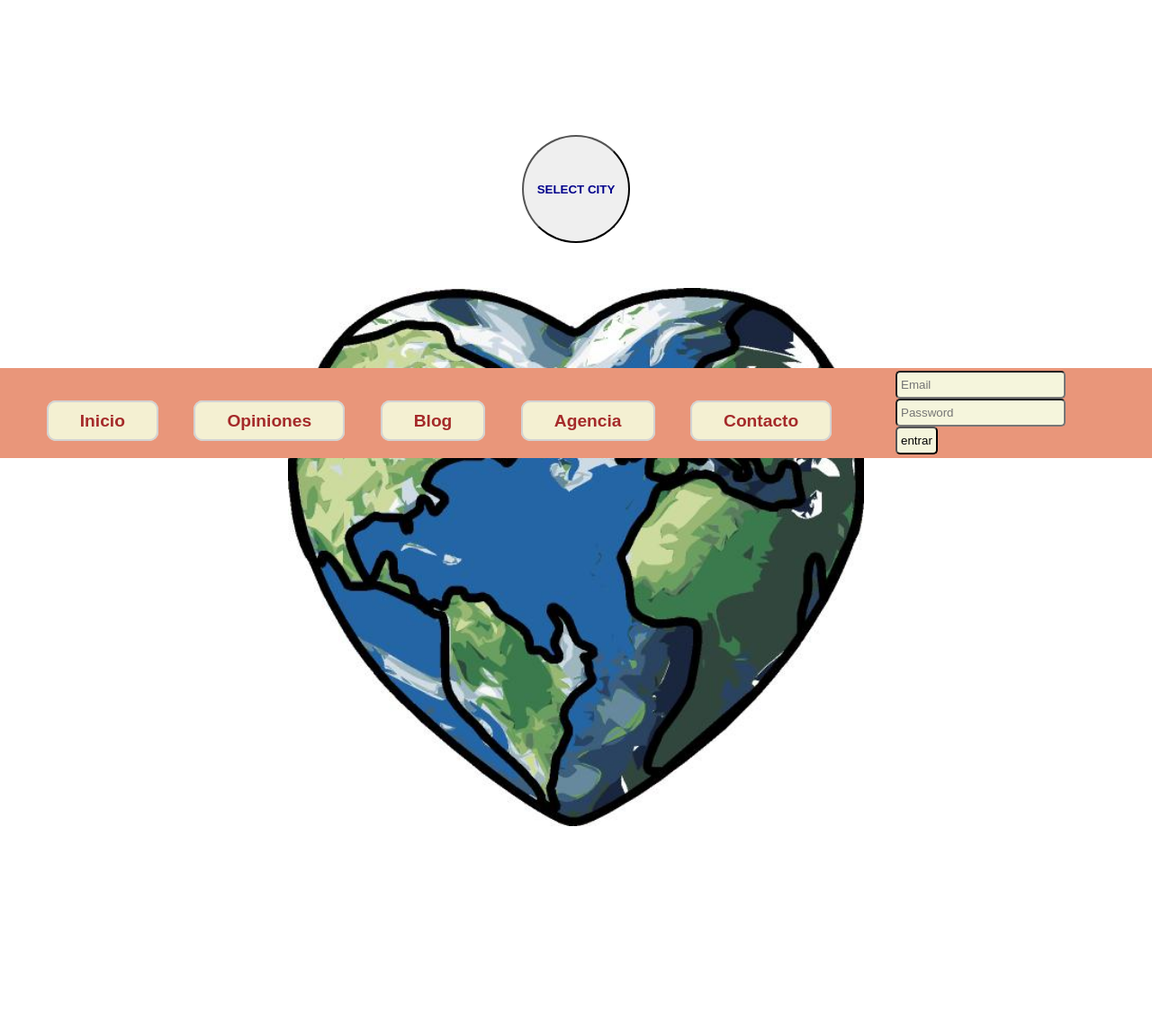
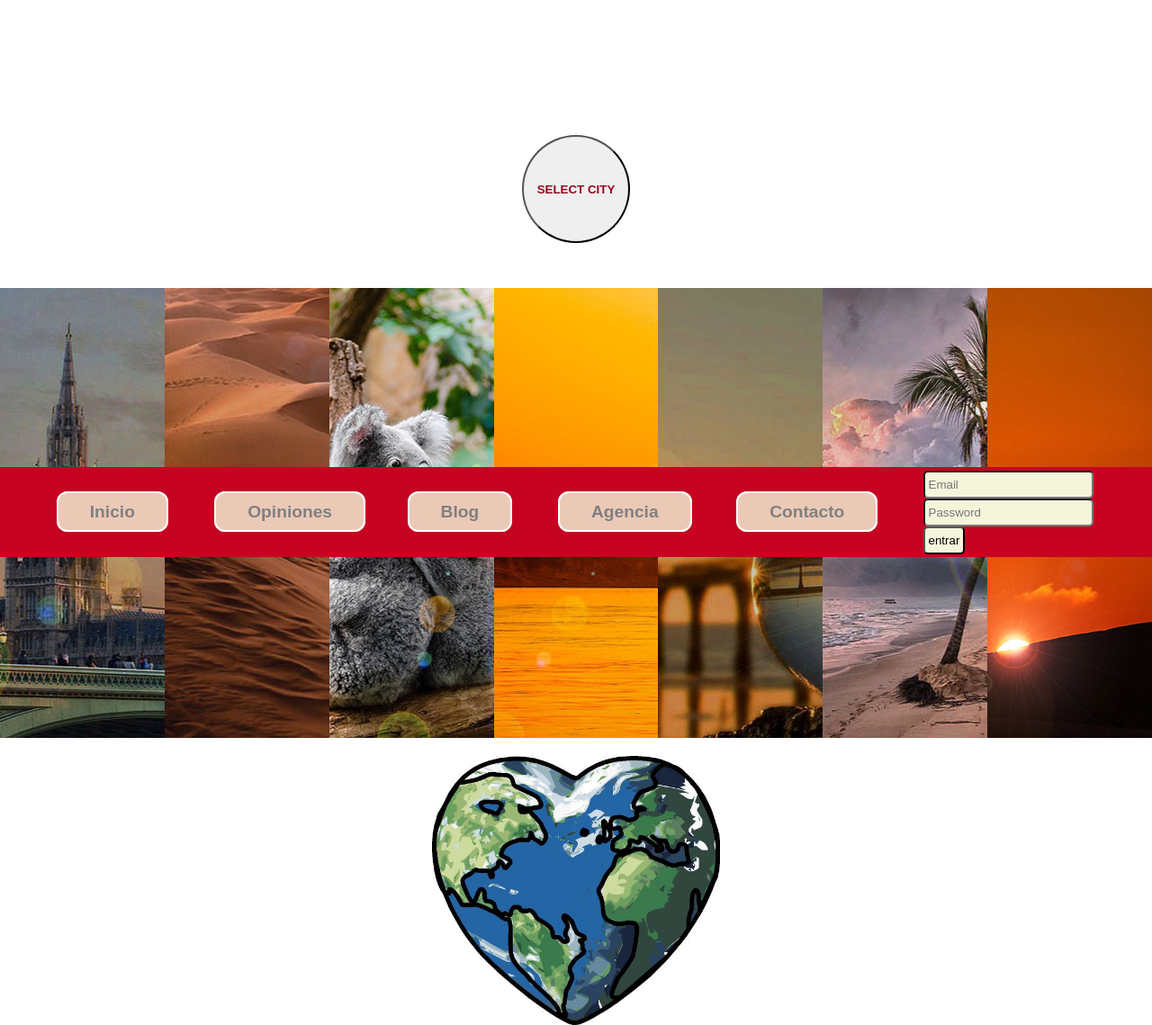
Before and after one commit to LidiaBer/CityChooser, a PHP site: page / in a window 1280 px wide. Shown: the whole page at 90% size. Before the commit the page ends 918 px from the top, so only its background shows below. Run offline with PHP 8.4, Linux system fonts and the light colour scheme; some libraries are stand-ins or nearby versions.

Commit message:
Added files via upload

```diff
--- a/index.php
+++ b/index.php
@@ -1,6 +1,6 @@
 <?php
 include_once "cabecera.php";
 mostrarBoton();
-
+mostrarOpcionesZona();
 ?>
-<img src='imagenes/tierra_de_corazon.jpg' width='50%'>
+<img src='imagenes/tierra_de_corazon.jpg' width='25%'>
--- a/main.css
+++ b/main.css
@@ -5,10 +5,7 @@
 }
 a{
 	text-decoration: none;
-	border:2px solid lightgray;
 }
-
-
 li{
 	list-style: none;
 }
@@ -24,7 +21,7 @@ body{
 #boton{
 	width: 120px;
 	height: 120px;
-	color: darkblue;
+	color: #95071d;
 	font-weight: 900;
 	border-radius: 50%;
 	align-items: center;
@@ -33,42 +30,56 @@ body{
 }
 nav{
 	width: 100%;
+	display: flex;
+
 }
 nav>ul{
 	display: flex;
 	align-items: center;
 	justify-content: space-around;
-	width: 95%;
+	width:100%;
+}
+nav>li{
+	flex:1;
+	display: flex;
+	align-items: center;
+	justify-content: center;
 }
 
-nav>ul a{
-	width: 60px;
+nav>ul>li a{
+	flex: 1;
 	height: 35px;
-	color: brown;
+	color:grey;
 	font-weight: bolder;
 	font-size: 1.2em;
 	padding: 10px 35px;
-	border-radius: 10px;
-	background-color: rgba(245, 250, 220, 0.9);
+	border-radius: 12px;
+	background-color: rgba(245, 250, 220, 0.8);
+	border:2px solid white;
+	margin: 0 5%;
+	transition: all 0.5s;
 }
 
-nav>ul a:hover{
+nav>ul>li a:hover{
 	border:2px solid gray;
 	font-size: 1.5em;
 	background-color: rgb(245, 250, 220);
-	box-shadow: 5px 3px 15px;
+	box-shadow:#363334 5px 5px 30px ;
 	padding: 15px 45px;
+	color:#db0808;
+	transition: all 0.5s;
+	border-radius: 15px;
 }
+
 header{
 	width: 100%;
-	height: 100px;
 	height: 100px;
 	display: flex;
 	flex-direction: row;
 	align-items: center;
 	justify-content: center;
 	position: fixed;
-	background-color: darksalmon;
+	background-color: #c60422;
 }
 header input{
 	border-radius: 5px;
@@ -91,3 +102,70 @@ header input{
 	align-items: center;
 	justify-content: center;
 }
+section{
+	width: 100%;
+	display: flex;
+	flex-direction: row;
+	align-items: center;
+	justify-content: center;
+}
+
+section>article {
+	align-items: center;
+	justify-content: center;
+}
+section>article>a{
+	align-items: center;
+}
+#mostrarOpcionesZona{
+	width: 100%;
+	display: flex;
+	flex-direction: row;
+	align-items: center;
+	justify-content: center;
+	margin-bottom: 20px;
+}
+#mostrarOpcionesZona>article {
+	flex:1;
+	height: 500px;
+	overflow: hidden;
+	display: flex;
+	align-items: center;
+	justify-content: center;
+}
+#europa {
+	background-image: url(imagenes/europaB.jpg);
+}
+#africa {
+	background-image: url(imagenes/africaB.jpg);
+}
+#esteAsiaPacifico {
+	background-image: url(imagenes/esteAsiaPacificoB.jpg);
+}
+#surAsia {
+	background-image: url(imagenes/surAsiaB.jpg);
+}
+#norteAmerica {
+	background-image: url(imagenes/norteAmericaB.jpg);
+}
+#latinoAmerica {
+	background-image: url(imagenes/latinoAmericaB.jpg);
+}
+#orienteMedio {
+	background-image: url(imagenes/orienteMedioB.jpg);
+}
+#mostrarOpcionesZona a{
+	border: 2px solid white;
+	padding: 5px 10px;
+	margin: 0 10%;
+}
+a>p{
+	color: white;
+	font-weight: bold;
+	text-align: center;
+	transition: all 3.5s;
+}
+a:hover p{
+	font-size: 2em;
+	transition: all 0.1s;
+}
--- a/seleccionarCiudad.php
+++ b/seleccionarCiudad.php
@@ -17,5 +17,5 @@ mostrarCityAzar($ciudad);
 mostrarPais($pais);
 mostrarCityMaps($ciudad,$pais);
 mostrarRutaMaps($ciudad, $ciudad2, $ciudad3, $pais);
-
+mostrarVideos($ciudad, $pais);
 ?>
--- a/vista.php
+++ b/vista.php
@@ -7,9 +7,11 @@ function insertaHtml(){
 	echo"<!DOCTYPE html>
 			<html lang='en'>
 			<head>
+			<link rel='shortcut icon' type='image/x-icon' href='imagenes/CityChooser-icon.gif'/>
     			<meta charset='UTF-8'>
-    			<title>City Chooser</title>
+    			<title>CityChooser</title>
 			</head>
+
 			<link rel='stylesheet' href='main.css'>
 			<script src='jquery.js'></script>
 			<span id='espacio'></span>
@@ -18,7 +20,7 @@ function insertaHtml(){
 					<img src=''>
 					<nav>
 						<ul>
-							<li><a href='index.php'>Inicio</a></li>
+							<li id='enlaceIndex'><a href='index.php'>Inicio</a></li>
 							<li><a href='opiniones.php'>Opiniones</a></li>
 							<li><a href='Blog.php'>Blog</a></li>
 							<li><a href='agencia.php'>Agencia</a></li>
@@ -41,21 +43,47 @@ function mostrarBoton(){
 	<input type='submit' id='boton' name='boton' value='SELECT CITY'>
 	</form>";
 }
+function mostrarBotonZona(){
+	echo"<form id='form1' action='ciudadAzarZona.php'>
+	<input type='submit' id='boton' name='boton' value='SELECT CITY' onClick='recargar()'>
+	</form>";
+}
+
 function mostrarPais($pais) {
 		echo "<h2>".$pais."</h2><br>";
 }
 function mostrarCityMaps($ciudad, $pais){
-	echo "<section id='googleMaps'>";
+	//echo "<section id='googleMaps'>";
 	echo"<a href='https://www.google.es/maps/search/".$ciudad.",+".$pais."' target='blanck'>Ver mapa</a>";
-	//echo "<iframe width='560' height='315' src='https://www.google.es/maps/search/".$ciudad.",+".$pais."' frameborder='0' allowfullscreen></iframe></article>";
-	echo "</section>";
+	echo "<iframe width='560' height='315' src='https://www.google.es/' frameborder='0' allowfullscreen></iframe></article>";
+	//echo "<iframe width='560' height='315' src='https://maps.google.es/maps/search/".$ciudad.",+".$pais."' frameborder='0' allowfullscreen></iframe></article>";
+	//echo "</section>";https://www.google.es/maps/place/
 
 }
 function mostrarRutaMaps($ciudad, $ciudad2, $ciudad3, $pais){
-		echo "<section id='googleMaps'>";
+		//echo "<section id='googleMaps'>";
 		echo "<a href='https://www.google.es/maps/dir/".$ciudad3.",+".$pais."/".$ciudad2.",+".$pais."/".$ciudad.",+".$pais."' target='blanck'>Buscar ruta</a>";
 		echo $ciudad.", ".$ciudad2.", ".$ciudad3;
+
 		//echo "<article><iframe width='560' height='315' src='https://www.google.es/maps/dir/".$ciudad3.",+".$pais."/".$ciudad2.",+".$pais."/".$ciudad.",+".$pais."' frameborder='0' allowfullscreen></iframe></article>";
-		echo "</section>";
+		//echo "</section>";
 }
+
+function mostrarOpcionesZona(){
+
+		echo "<section id='mostrarOpcionesZona'>
+							<article id='europa'><a href='ciudadAzarZona.php?ZONA_CONTINENTE=EUR'><p>EUROPA</p></a></article>
+							<article id='africa'><a href='ciudadAzarZona.php?ZONA_CONTINENTE=ÁF'><p>&Aacute;FRICA</p></a></article>
+							<article id='esteAsiaPacifico'><a href='ciudadAzarZona.php?ZONA_CONTINENTE=EST'><p>ESTE DE ASIA Y PAC&Iacute;FICO</p></a></article>
+							<article id='surAsia'><a href='ciudadAzarZona.php?ZONA_CONTINENTE=SUR'><p>SUR DE ASIA</p></a></article>
+							<article id='norteAmerica'><a href='ciudadAzarZona.php?ZONA_CONTINENTE=NOR'><p>NORTE AM&Eacute;RICA</p></a></article>
+							<article id='latinoAmerica'><a href='ciudadAzarZona.php?ZONA_CONTINENTE=LAT'><p>LATINO AM&Eacute;RICA</p></a></article>
+							<article id='orienteMedio'><a href='ciudadAzarZona.php?ZONA_CONTINENTE=ORI'><p>ORIENTE MEDIO</p></a></article>
+						</section>";
+}
+function mostrarVideos($ciudad,$pais) {
+	echo "<a href='https://www.youtube.com/results?search_query=".$ciudad.",+".$pais." turismo'>Ver videos</a>";
+	echo "<iframe width='560' height='315' src='https://www.youtube.com/results?search_query=%".$ciudad."%,+%".$pais."%' frameborder='0' allowfullscreen></iframe>";
+}
+
 ?>
```
Also changed, not shown: ciudadAzarZona.php (added, +55 -0 lines), modelo.php (+43 -4 lines).
